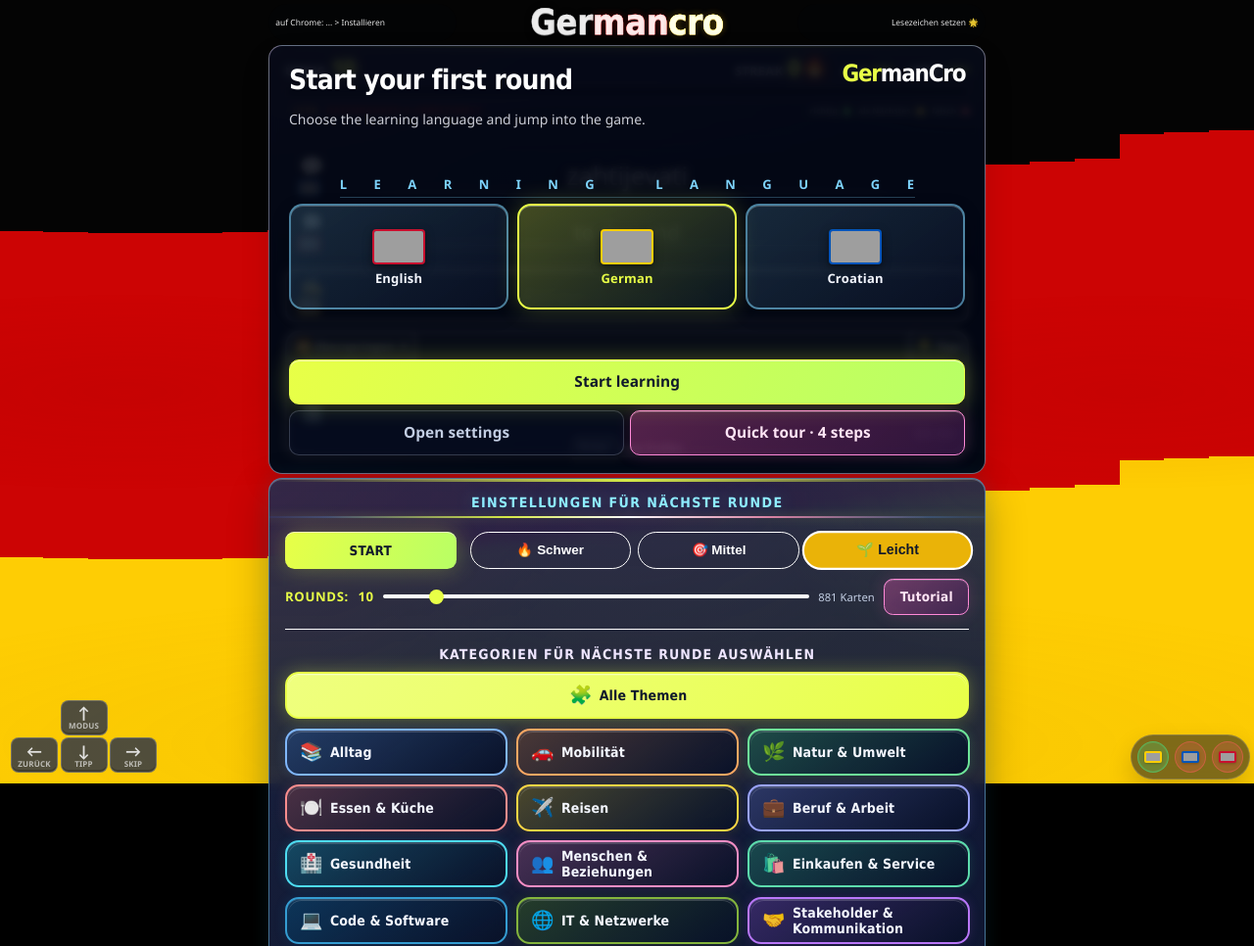
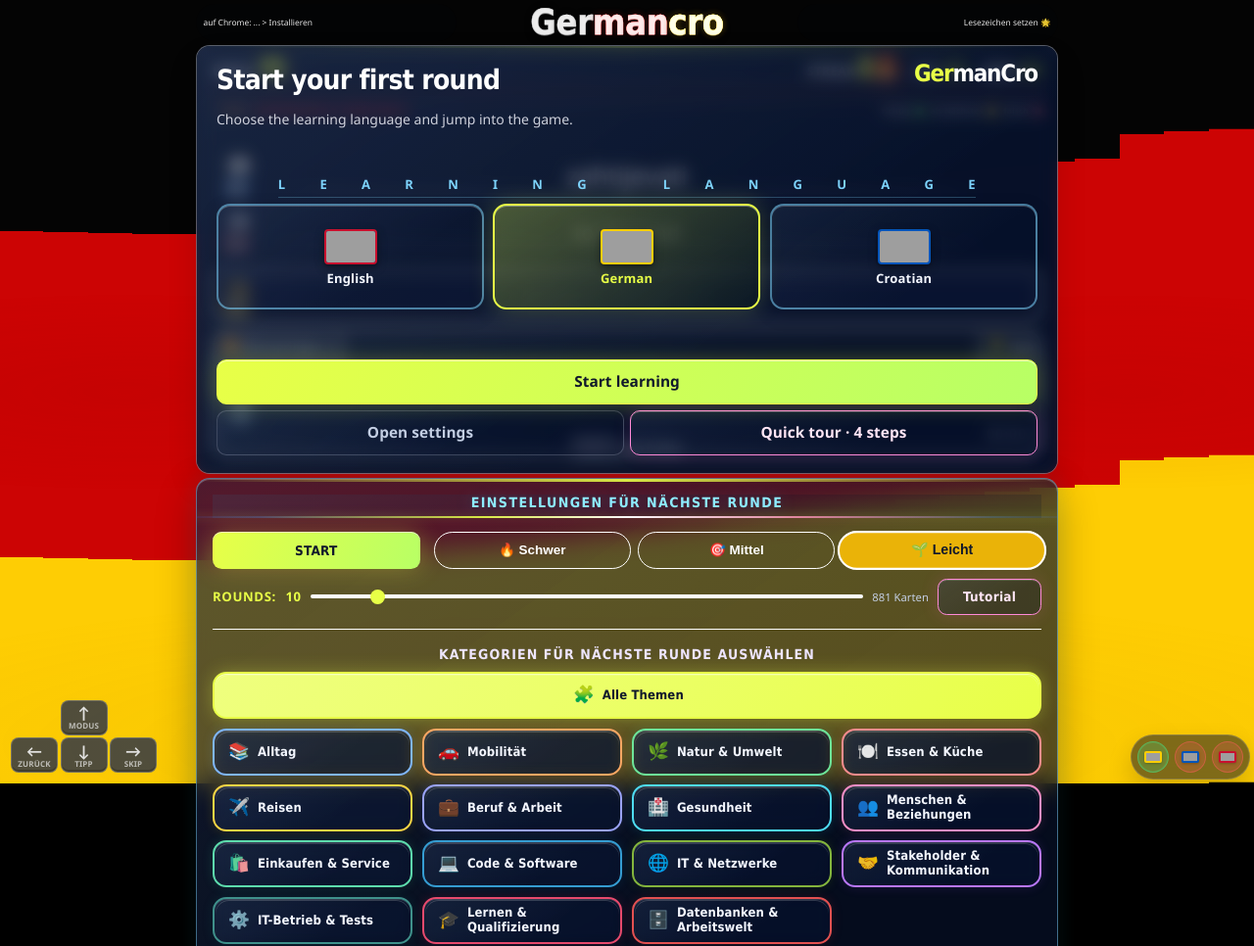
Before and after one commit to Lomuss33/GermanCro, a website: page index.html in a window 1280 px wide. Shown: the top 966 px of the page at 98% size. Drawn offline with Linux system fonts and the light colour scheme; no server answers; grey boxes are pictures that could not be loaded.

Commit message:
screen width update

```diff
--- a/color-polish.css
+++ b/color-polish.css
@@ -290,3 +290,97 @@
   #catPanel #catButtons .cat-btn { transition: none; }
   #catPanel #catButtons .cat-btn:hover { transform: none; }
 }
+
+/* Consistent blue glass; neon stays on edges and labels. */
+:root {
+  --glass-blue: 8, 19, 43;
+  --glass-sheen: linear-gradient(145deg, rgba(180,210,255,.07), transparent 65%);
+  --glass-panel: rgba(var(--glass-blue), .68);
+  --glass-inset: rgba(var(--glass-blue), .18);
+  --glass-control: rgba(var(--glass-blue), .3);
+  --glass-popup: rgba(var(--glass-blue), .84);
+  --reading-glass: var(--glass-sheen), var(--glass-panel);
+}
+body #mainCard, body #catPanel, body #searchPanel, body > .facts-panel,
+body .author-panel, #onboardingDialog.onboarding-dialog .onboarding-panel,
+#mainCard .session-end {
+  background: var(--reading-glass) !important;
+  background-blend-mode: normal;
+  backdrop-filter: blur(14px) saturate(115%);
+  -webkit-backdrop-filter: blur(14px) saturate(115%);
+}
+#searchPanel .grammar-card, .facts-panel .facts-grid,
+.facts-panel .facts-grid > .facts-card, .facts-panel .facts-head-overview,
+#factsContent > .facts-view > .facts-list-section,
+.facts-panel .facts-notable-people-groups,
+.facts-panel .facts-notable-people-groups > .facts-notable-people-group {
+  background: var(--glass-sheen), var(--glass-inset) !important;
+}
+#factsContent .facts-chip-list, .facts-panel .facts-notable-people-group .facts-chip-link {
+  background: var(--glass-control) !important;
+}
+#searchPanel {
+  --grammar-header-font-size: 13px;
+  --grammar-header-line-height: 19px;
+  --grammar-row-header-font-size: 14px;
+  --grammar-row-header-line-height: 21px;
+  --grammar-cell-font-size: 15px;
+  --grammar-cell-line-height: 22px;
+}
+#searchPanel .grammar-card-title { font-size: 18px; }
+#searchPanel .grammar-slider-table-row:first-child { background: rgba(140,181,238,.1); }
+#catPanel #catButtons .cat-btn { font-size: 13px; }
+#catPanel #catButtons .cat-btn-label { word-break: normal; overflow-wrap: normal; hyphens: auto; }
+.facts-panel .facts-grid > .facts-card .facts-card-value { font-size: 16px; overflow-wrap: anywhere; }
+
+/* Structural wrappers carry no extra tint: avoid stacking opaque layers. */
+body .facts-panel :is(.facts-view, .facts-content, .facts-grid, .facts-notable-people-groups),
+body #catPanel :is(.cat-panel-toolbar, .subcategory-filter),
+body #searchPanel .grammar-section {
+  background: transparent !important;
+  backdrop-filter: none;
+  -webkit-backdrop-filter: none;
+}
+body .facts-panel .facts-controls,
+body .facts-panel .state-picker-wrap,
+body #catPanel .cat-panel-head,
+body #mainCard .answer-guide {
+  background: var(--glass-sheen), var(--glass-inset) !important;
+  backdrop-filter: none;
+  -webkit-backdrop-filter: none;
+}
+body .facts-panel :is(.facts-switch-btn, .state-picker-btn):not(.active),
+body #searchPanel .search-link,
+body #catPanel #catButtons .cat-btn:not(.active),
+body #catPanel .subcategory-btn:not(.active),
+body #onboardingDialog .onboarding-language-btn:not(.active),
+body #onboardingDialog :is(.onboarding-secondary-btn, .onboarding-settings-btn, .onboarding-back-btn),
+body #catPanel .tutorial-replay-btn {
+  background: var(--glass-sheen), var(--glass-control) !important;
+}
+/* Floating dialogs need more tint; embedded dialogs already sit on glass. */
+body #onboardingDialog.onboarding-dialog .onboarding-panel {
+  background: var(--glass-sheen), var(--glass-popup) !important;
+}
+body #onboardingDialog.onboarding-dialog.is-card-start .onboarding-panel,
+body #mainCard .session-end {
+  background: var(--glass-sheen), var(--glass-control) !important;
+  backdrop-filter: blur(8px);
+  -webkit-backdrop-filter: blur(8px);
+}
+body :is(.onboarding-scrim, .onboarding-welcome-scrim) {
+  background: rgba(var(--glass-blue), .32);
+  backdrop-filter: blur(4px);
+  -webkit-backdrop-filter: blur(4px);
+}
+
+/* Desktop width is independent of viewport-height typography scaling. */
+@media (min-width: 900px) and (min-aspect-ratio: 1/1) {
+  :root { --panel-width: min(calc(100vw - 64px), 880px); }
+}
+@media (min-width: 1600px) and (min-aspect-ratio: 1/1) {
+  :root { --panel-width: min(calc(100vw - 96px), 940px); }
+}
+@media (max-aspect-ratio: 3/4) {
+  :root { --panel-width: calc(100vw - 16px); }
+}
--- a/grammar-slider-table.js
+++ b/grammar-slider-table.js
@@ -26,6 +26,13 @@
 }
 
 function getLineLayout(text, font, maxWidth, lineHeight) {
+  // Keep the compound boundary when this German heading needs two lines.
+  if (text === "Personalpronomen") {
+    const whole = layoutWithLines(getPrepared(text, font), maxWidth, lineHeight);
+    return whole.lineCount > 1
+      ? { lines: [{ text: "Personal-" }, { text: "pronomen" }], lineCount: 2 }
+      : whole;
+  }
   const safeWidth = Math.max(1, Math.round(maxWidth * 100) / 100);
   const cacheKey = `${font}\n${lineHeight}\n${safeWidth}\n${text}`;
   if (!lineLayoutCache.has(cacheKey)) {
--- a/index.html
+++ b/index.html
@@ -7,7 +7,7 @@
 <link rel="icon" type="image/svg+xml" href="logo.svg">
   <link rel="stylesheet" href="style.css?v=2026-08-31-notable-one-column1">
     <link rel="stylesheet" href="onboarding.css?v=2026-08-31-shared-surface1">
-  <link rel="stylesheet" href="color-polish.css?v=2026-09-08-2">
+  <link rel="stylesheet" href="color-polish.css?v=2026-09-09-glass-system">
 </head>
 <body>
 
```
Also changed, not shown: dist/color-polish.css, dist/grammar-slider-table.js, dist/index.html.
